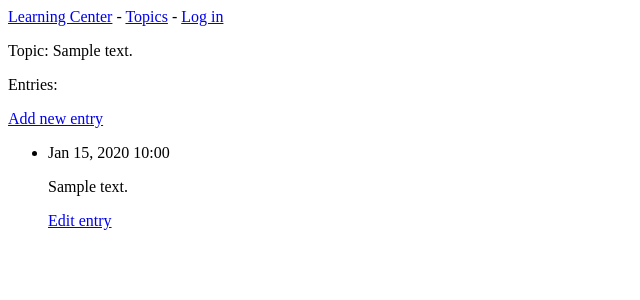
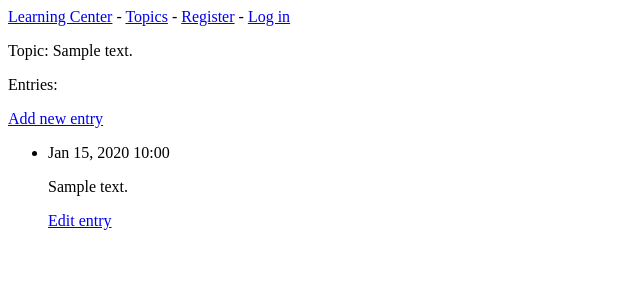
Before and after one commit to penguin248/learning-center, a Django app: page /topics/1/ in a window 1280 px wide. Shown: the top 300 px of the page, without its empty margins (0-640 px from the left). Run offline with Django 5.2, Linux system fonts and the light colour scheme; tables that the repository leaves empty hold one stand-in row (values such as "Sample post").

Commit message:
Add link to parent template Add link to base template so it can show a registration page link to any user who isn't logged in

```diff
--- a/learning_centers/templates/learning_centers/base.html
+++ b/learning_centers/templates/learning_centers/base.html
@@ -5,6 +5,7 @@
         Hello, {{ user.username }}
         <a href="{% url 'users:logout' %}">Log out</a>
     {% else %}
+        <a href="{% url 'users:register' %}">Register</a> -
         <a href="{% url 'users:login' %}">Log in</a>
     {% endif %}
 
```
